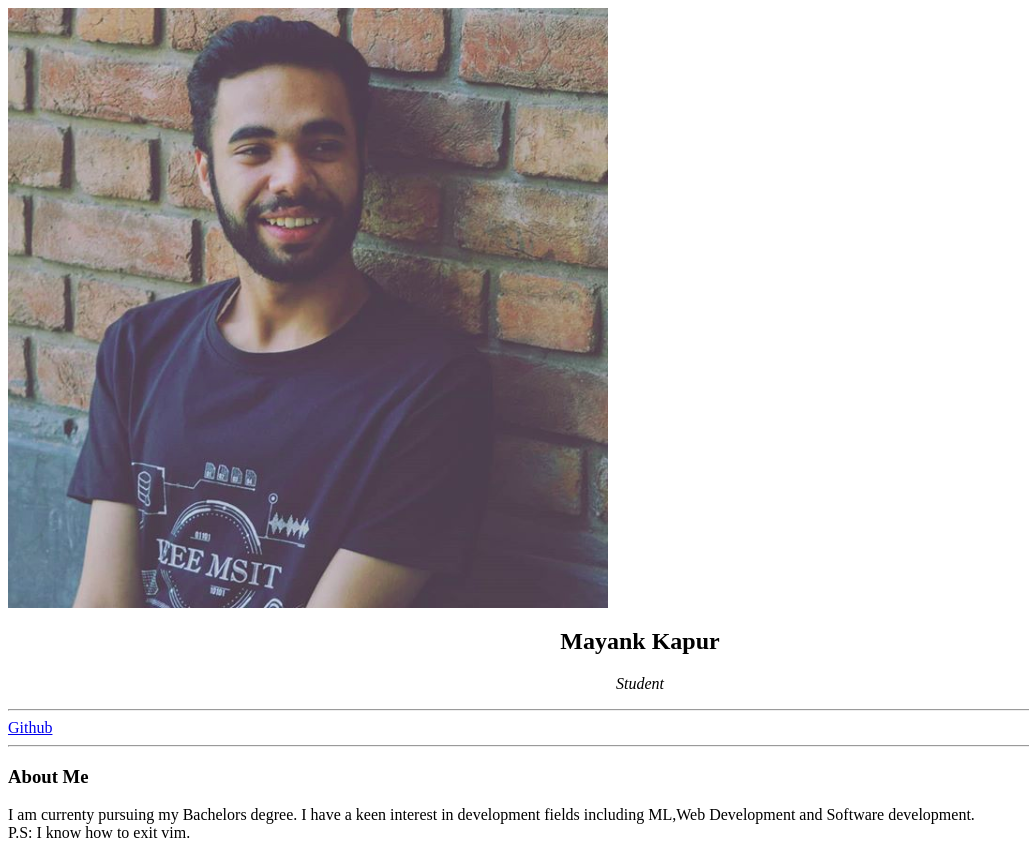
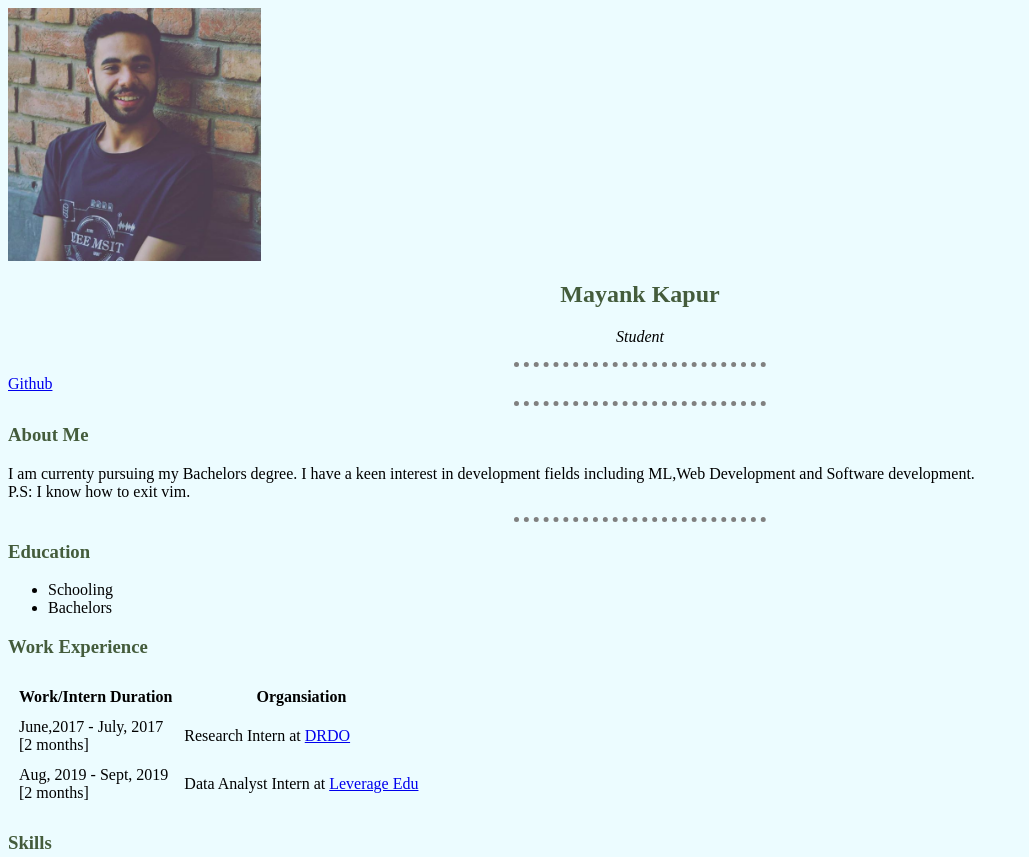
Before and after one commit to kapurm17/Portfolio_Website, a plain HTML site: page index.html in a window 1280 px wide. Shown: the top 857 px of the page, without its empty margins (0-1029 px from the left). Drawn offline with Linux system fonts and the light colour scheme.

Commit message:
Css: External Linking

```diff
--- /dev/null
+++ b/css/styles.css
@@ -0,0 +1,27 @@
+body {background-color: #ecfcff;}
+
+hr {border-color: grey;
+    border-width: 5px;
+    height: 0px;
+    border-style: none;
+    border-top-style: dotted;
+    width: 20%;
+}
+
+h3{
+  color: #445c3c;
+}
+
+h2{
+  color: #445c3c;
+}
+
+
+h1{
+  color: #dfddc7;
+}
+
+img {
+  height: 10%;
+  width: 20%;
+}
--- a/index.html
+++ b/index.html
@@ -4,6 +4,7 @@
 <head>
   <meta charset="utf-8"> <!-- Encoding the data of website to utf-8 -->
   <title>Mayank's Personal Site</title>
+  <link rel="stylesheet" href="css/styles.css">
 </head>
 
 <body>
```
Also changed, not shown: contact.html (+5 -0 lines).
